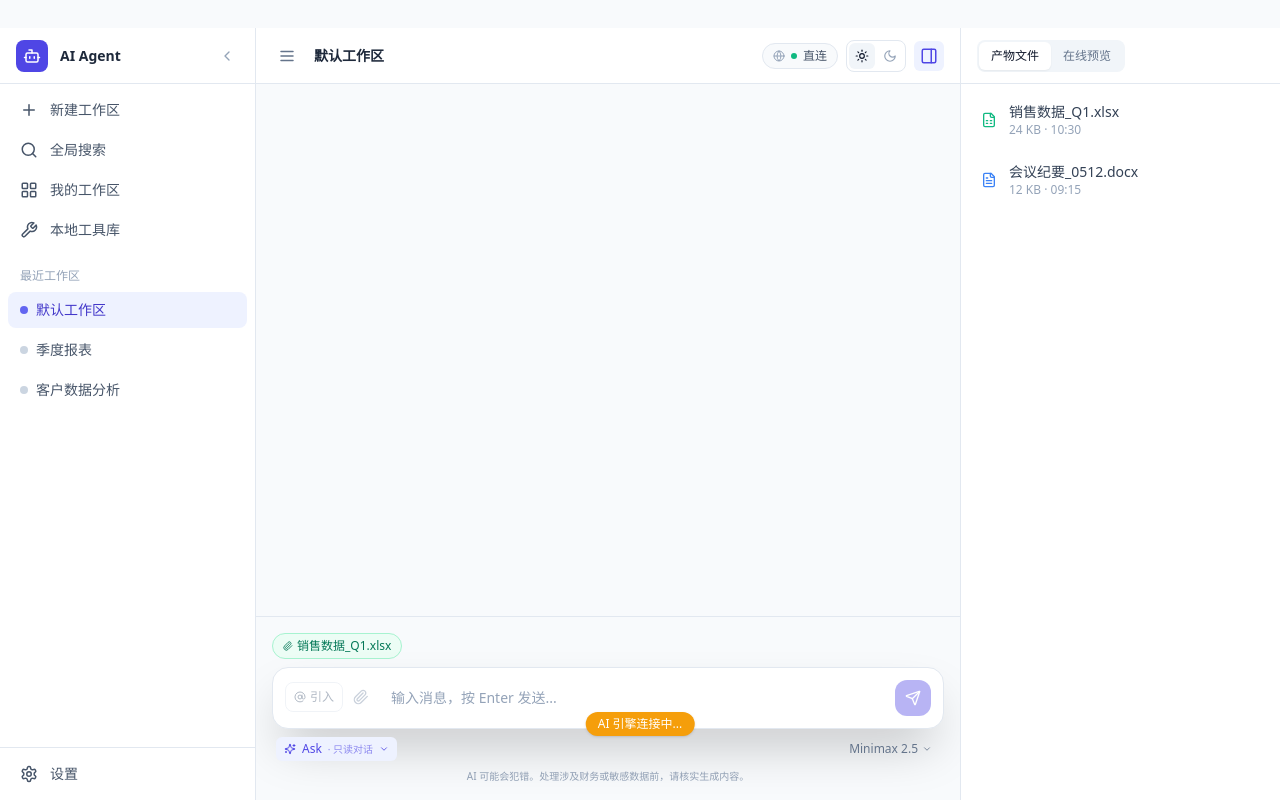
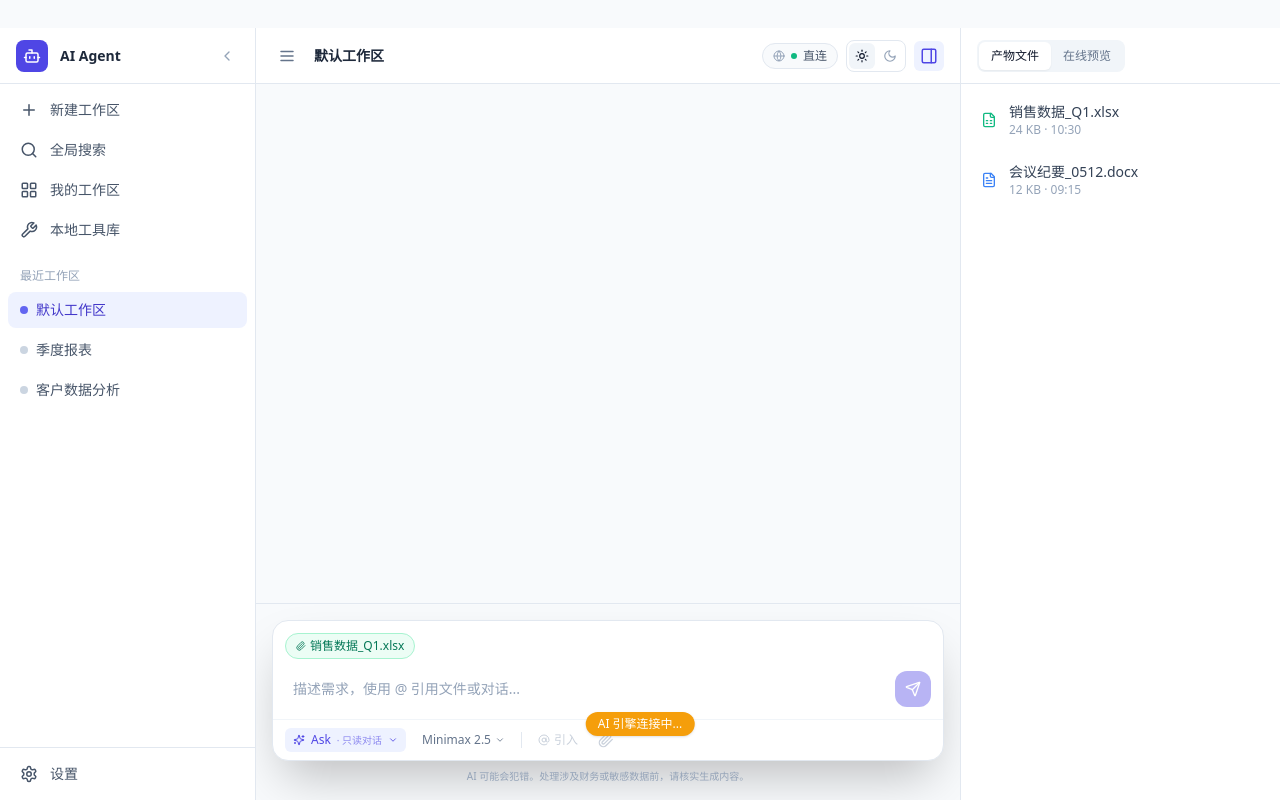
Before and after one commit to MiniYuzu/one, a React (Vite) app: page / in a window 1280 px wide. Built offline with nearby package versions, Linux system fonts and the light colour scheme.

Commit message:
fix(ui): consolidate UnifiedConsole — pills, textarea, toolbar inside single container

```diff
--- a/src/renderer/components/console/UnifiedConsole.tsx
+++ b/src/renderer/components/console/UnifiedConsole.tsx
@@ -55,35 +55,17 @@ export function UnifiedConsole({ onSend, disabled }: UnifiedConsoleProps) {
 
   return (
     <div className="mx-auto w-full max-w-3xl">
-      {/* Context Pills row — placeholder for file attachments */}
-      <div className="mb-2 flex flex-wrap gap-1.5">
+      <div className="rounded-2xl border border-slate-200 bg-white shadow-2xl transition focus-within:border-indigo-300 focus-within:ring-4 focus-within:ring-indigo-50 dark:border-slate-700 dark:bg-slate-800 dark:focus-within:border-indigo-500 dark:focus-within:ring-indigo-500/20">
+        {/* Top: context pills */}
+        <div className="flex flex-wrap gap-1.5 px-3 pt-3">
           <span className="inline-flex items-center gap-1 rounded-full border border-emerald-200 bg-emerald-50 px-2.5 py-1 text-xs font-medium text-emerald-700 dark:border-emerald-800 dark:bg-emerald-500/10 dark:text-emerald-300">
             <Paperclip size={10} />
             销售数据_Q1.xlsx
           </span>
         </div>
 
-      {/* Main container */}
-      <div className="relative flex items-end gap-2 rounded-2xl border border-slate-200 bg-white p-3 shadow-2xl transition focus-within:border-indigo-300 focus-within:ring-4 focus-within:ring-indigo-50 dark:border-slate-700 dark:bg-slate-800 dark:focus-within:border-indigo-500 dark:focus-within:ring-indigo-500/20">
-        {/* Left action buttons */}
-        <div className="flex shrink-0 items-center gap-1 pb-1">
-          <button
-            disabled
-            className="flex items-center gap-1 rounded-lg border border-slate-200 px-2 py-1.5 text-xs font-medium text-slate-500 opacity-50 transition hover:bg-slate-50 dark:border-slate-600 dark:text-slate-400"
-            title="@引入（Phase 1 启用）"
-          >
-            <AtSign size={12} />
-            <span className="hidden sm:inline">引入</span>
-          </button>
-          <button
-            disabled
-            className="rounded-lg p-1.5 text-slate-400 opacity-50 transition hover:bg-slate-50 dark:hover:bg-slate-700"
-            title="附件（Phase 1 启用）"
-          >
-            <Paperclip size={16} />
-          </button>
-        </div>
-
+        {/* Middle: textarea + send button */}
+        <div className="flex items-end gap-2 p-3">
           <textarea
             ref={textareaRef}
             rows={1}
@@ -92,11 +74,9 @@ export function UnifiedConsole({ onSend, disabled }: UnifiedConsoleProps) {
             onKeyDown={handleKeyDown}
             onInput={handleInput}
             disabled={disabled}
-          placeholder={disabled ? '网络不可用，请检查网络后重试' : '输入消息，按 Enter 发送...'}
+            placeholder={disabled ? '网络不可用，请检查网络后重试' : '描述需求，使用 @ 引用文件或对话...'}
             className="max-h-[200px] w-full resize-none bg-transparent px-2 py-2 text-sm outline-none placeholder:text-slate-400 disabled:opacity-50"
           />
-
-        {/* Right send button */}
           <button
             onClick={handleSubmit}
             disabled={disabled || !text.trim()}
@@ -107,8 +87,9 @@ export function UnifiedConsole({ onSend, disabled }: UnifiedConsoleProps) {
           </button>
         </div>
 
-      {/* Bottom toolbar: mode + model switches */}
-      <div className="mt-2 flex items-center justify-between px-1">
+        {/* Bottom toolbar: mode + model + actions */}
+        <div className="flex items-center justify-between border-t border-slate-100 px-3 py-2 dark:border-slate-700">
+          <div className="flex items-center gap-2">
             {/* Mode switch */}
             <div className="relative">
               <button
@@ -153,7 +134,7 @@ export function UnifiedConsole({ onSend, disabled }: UnifiedConsoleProps) {
                 <ChevronDown size={10} className={`transition ${showModelDropdown ? 'rotate-180' : ''}`} />
               </button>
               {showModelDropdown && (
-            <div className="absolute bottom-full right-0 z-20 mb-1 w-40 rounded-xl border border-slate-200 bg-white p-1 shadow-lg dark:border-slate-700 dark:bg-slate-800">
+                <div className="absolute bottom-full left-0 z-20 mb-1 w-40 rounded-xl border border-slate-200 bg-white p-1 shadow-lg dark:border-slate-700 dark:bg-slate-800">
                   {MODELS.map((m) => (
                     <button
                       key={m.id}
@@ -170,6 +151,30 @@ export function UnifiedConsole({ onSend, disabled }: UnifiedConsoleProps) {
                 </div>
               )}
             </div>
+
+            {/* Divider */}
+            <div className="h-4 w-px bg-slate-200 dark:bg-slate-700" />
+
+            {/* @引入 button */}
+            <button
+              disabled
+              className="flex items-center gap-1 rounded-md px-2 py-1 text-xs text-slate-400 opacity-50 transition hover:bg-slate-50 dark:hover:bg-slate-700"
+              title="@引入（Phase 1 启用）"
+            >
+              <AtSign size={12} />
+              <span>引入</span>
+            </button>
+
+            {/* Paperclip button */}
+            <button
+              disabled
+              className="rounded-md p-1 text-slate-400 opacity-50 transition hover:bg-slate-50 dark:hover:bg-slate-700"
+              title="附件（Phase 1 启用）"
+            >
+              <Paperclip size={16} />
+            </button>
+          </div>
+        </div>
       </div>
     </div>
   )
```
Lines whose indentation alone changed are shown as unchanged.
